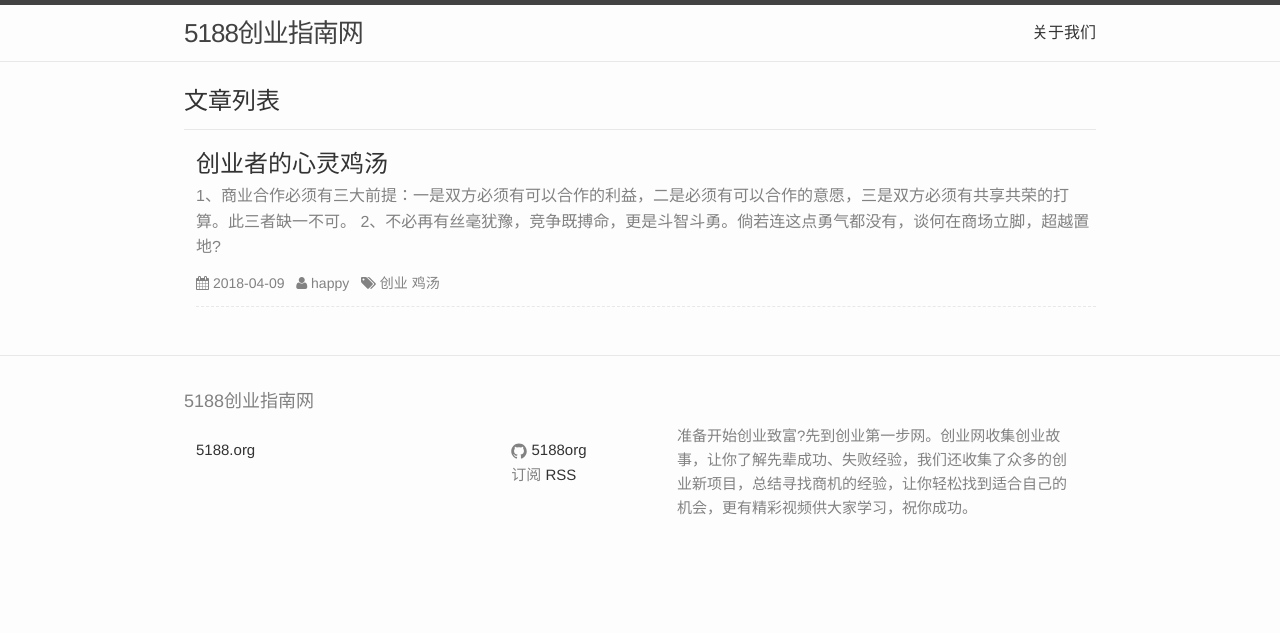
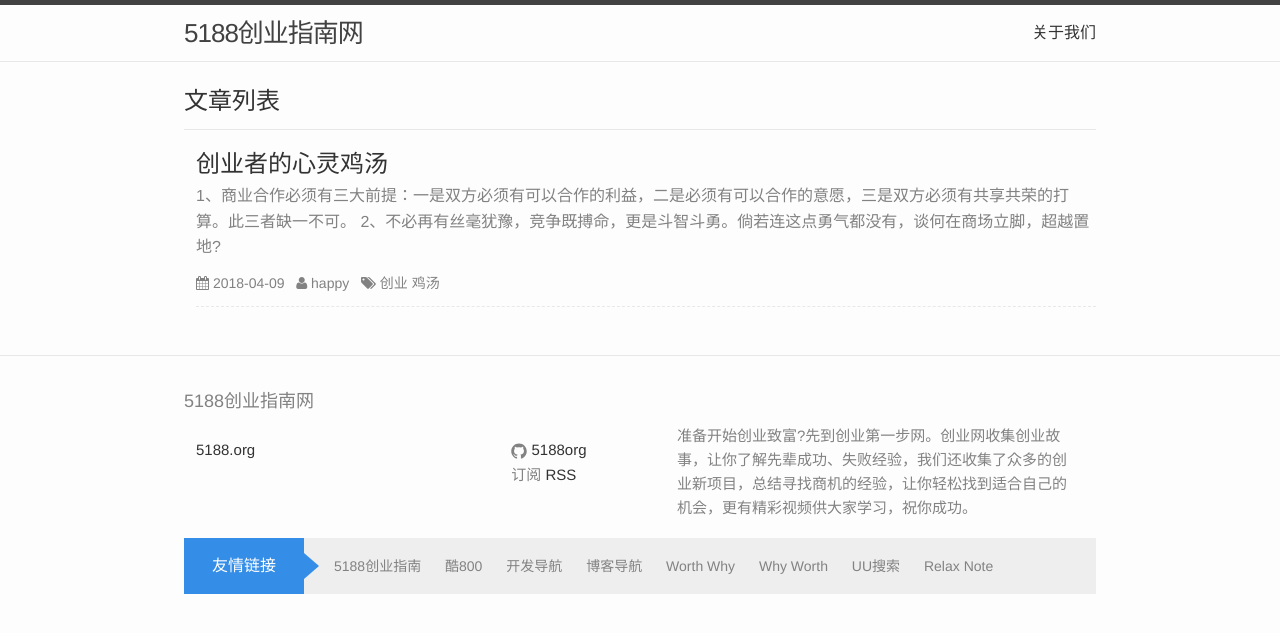
Before and after one commit to relaxnote/relaxnote.github.io, a Jekyll site: the page built from index.html, in a window 1280 px wide. Shown: the top 633 px of the page. Built offline with Jekyll 4.4.1, drawn with Linux system fonts in a browser that asks for light colours; the list of posts is cut into pages by our own code.

Commit message:
增加友情链接

```diff
--- a/_config.yml
+++ b/_config.yml
@@ -10,7 +10,7 @@ prod_baseurl: "http://www.5188.org"
 github_username: 5188org
 markdown: kramdown
 # theme: minima
-gems:
+plugins:
   - jekyll-feed
   - jekyll-paginate
 exclude:
--- a/_includes/footer.html
+++ b/_includes/footer.html
@@ -1,9 +1,6 @@
 <footer class="site-footer">
-
   <div class="wrapper">
-
     <h2 class="footer-heading">{{ site.title | escape }}</h2>
-
     <div class="footer-col-wrapper">
       <div class="footer-col footer-col-1">
         <ul class="contact-list">
@@ -19,7 +16,6 @@
             {% endif %}
         </ul>
       </div>
-
       <div class="footer-col footer-col-2">
         <ul class="social-media-list">
           {% if site.github_username %}
@@ -38,12 +34,24 @@
           </li>
         </ul>
       </div>
-
       <div class="footer-col footer-col-3">
         <p>{{ site.description | escape }}</p>
       </div>
     </div>
-
+    <div class="m-friend-links clearfix">
+      <div class="l-name">
+        友情链接
+      </div>
+      <div class="l-links">
+        <a target="_blank" href="http://www.5188.org">5188创业指南</a>
+        <a target="_blank" href="http://www.ku800.com">酷800</a>
+        <a target="_blank" href="http://www.dev800.com">开发导航</a>
+        <a target="_blank" href="http://www.blogsoso.com">博客导航</a>
+        <a target="_blank" href="http://www.worthwhy.com">Worth Why</a>
+        <a target="_blank" href="http://www.whyworth.com">Why Worth</a>
+        <a target="_blank" href="http://www.uusoso.com">UU搜索</a>
+        <a target="_blank" href="http://www.relaxnote.com">Relax Note</a>
+      </div>
+    </div>
   </div>
-
 </footer>
--- a/_sass/minima.scss
+++ b/_sass/minima.scss
@@ -33,5 +33,6 @@ $on-laptop:        800px !default;
 @import
   "minima/base",
   "minima/layout",
-  "minima/syntax-highlighting"
+  "minima/syntax-highlighting",
+  "minima/app"
 ;
--- /dev/null
+++ b/_sass/minima/_app.scss
@@ -0,0 +1,45 @@
+.m-friend-links {
+  background-color: #eeeeee;
+  position: relative;
+
+  .l-name {
+    background-color: #348ee8;
+    color: #fff;
+    text-align: center;
+    font-size: 16px;
+    position: relative;
+    padding: 1em 0;
+    float: left;
+    width: 120px;
+
+    &:before {
+      position: absolute;
+      content: "";
+      width: 0;
+      height: 0;
+      border-top: 13px solid transparent;
+      border-left: 15px solid #348ee8;
+      border-bottom: 13px solid transparent;
+      top: 50%;
+      margin-top: -13px;
+      right: -15px;
+    }
+  }
+
+  .l-links {
+    font-size: 14px;
+    margin-left: 150px;
+    padding: 1em 0;
+
+    a {
+      color: $grey-color;
+      display: inline-block;
+      line-height: 2em;
+      margin-right: 20px;
+
+      &:hover {
+        color: $text-color-hover;
+      }
+    }
+  }
+}
```
